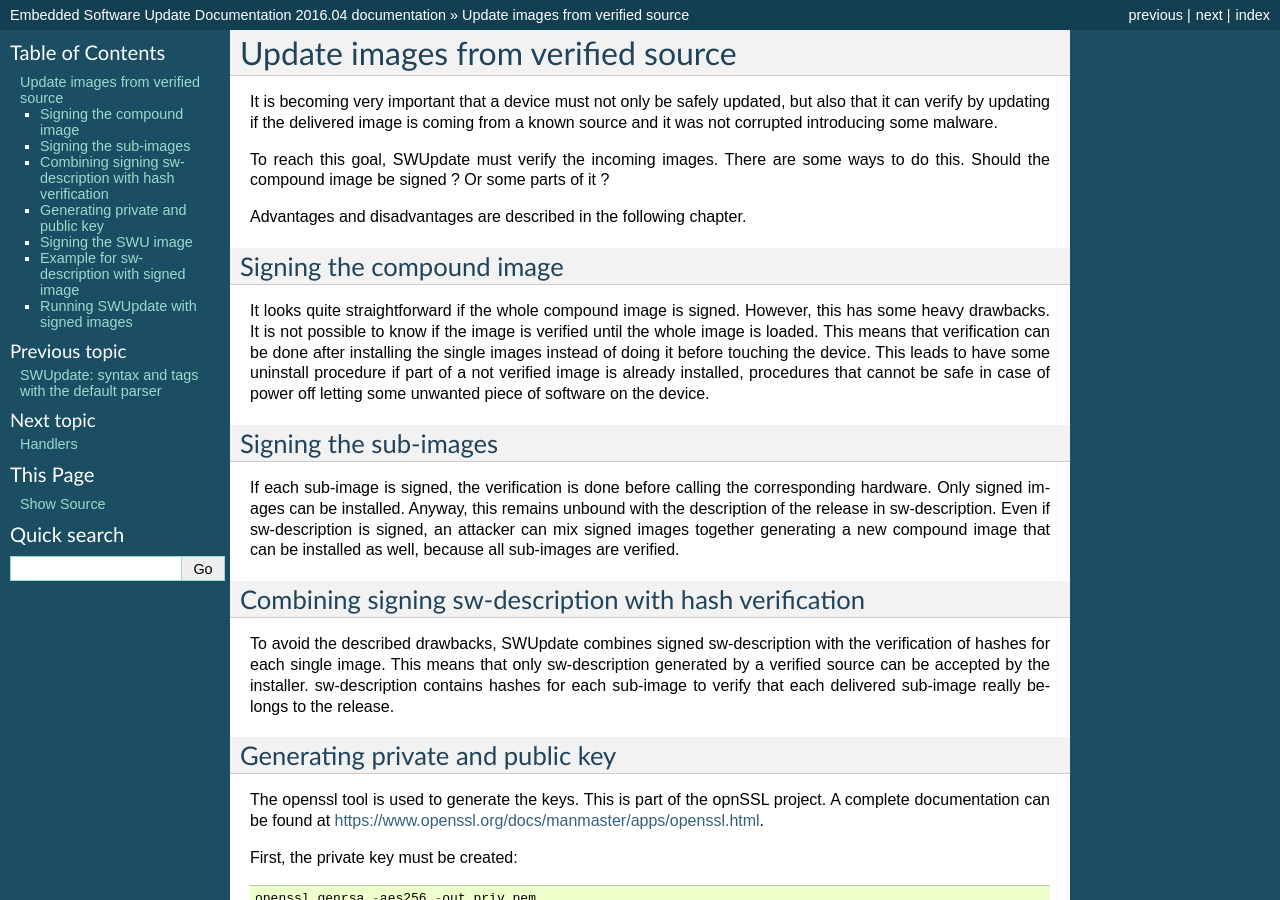
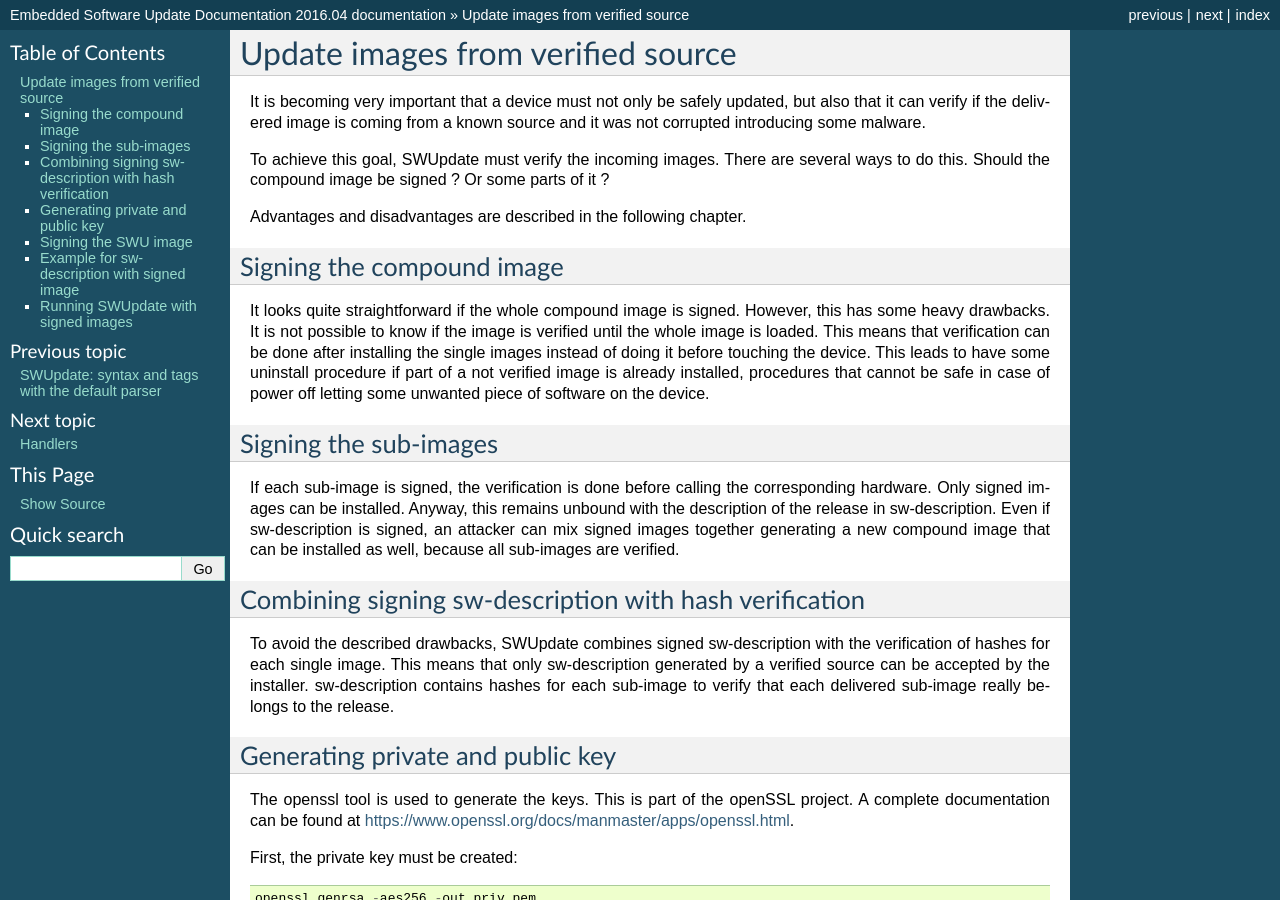
Before and after one commit to sbabic/swupdate, a Sphinx documentation site: the page built from doc/source/signed_images.rst, in a window 1280 px wide and 900 px high. Built offline with Sphinx 7.4.7, drawn with Linux system fonts in a browser that asks for light colours; formulas are drawn with MathJax 3.

Commit message:
Documentation: fixing grammar and spelling in signed_images.rst
Reported-by: George McCollister <george.mccollister@gmail.com>
Signed-off-by: Stefano Babic <sbabic@denx.de>

```diff
--- a/doc/source/signed_images.rst
+++ b/doc/source/signed_images.rst
@@ -2,10 +2,10 @@ Update images from verified source
 ==================================
 
 It is becoming very important that a device must not only be safely updated,
-but also that it can verify by updating if the delivered image is coming
+but also that it can verify if the delivered image is coming
 from a known source and it was not corrupted introducing some malware.
 
-To reach this goal, SWUpdate must verify the incoming images. There are some
+To achieve this goal, SWUpdate must verify the incoming images. There are several
 ways to do this. Should the compound image be signed ? Or some parts of it ?
 
 Advantages and disadvantages are described in the following chapter.
@@ -45,7 +45,7 @@ Generating private and public key
 ---------------------------------
 
 The openssl tool is used to generate the keys. This is part of the
-opnSSL project. A complete documentation can be found at
+openSSL project. A complete documentation can be found at
 https://www.openssl.org/docs/manmaster/apps/openssl.html.
 
 First, the private key must be created:
```
